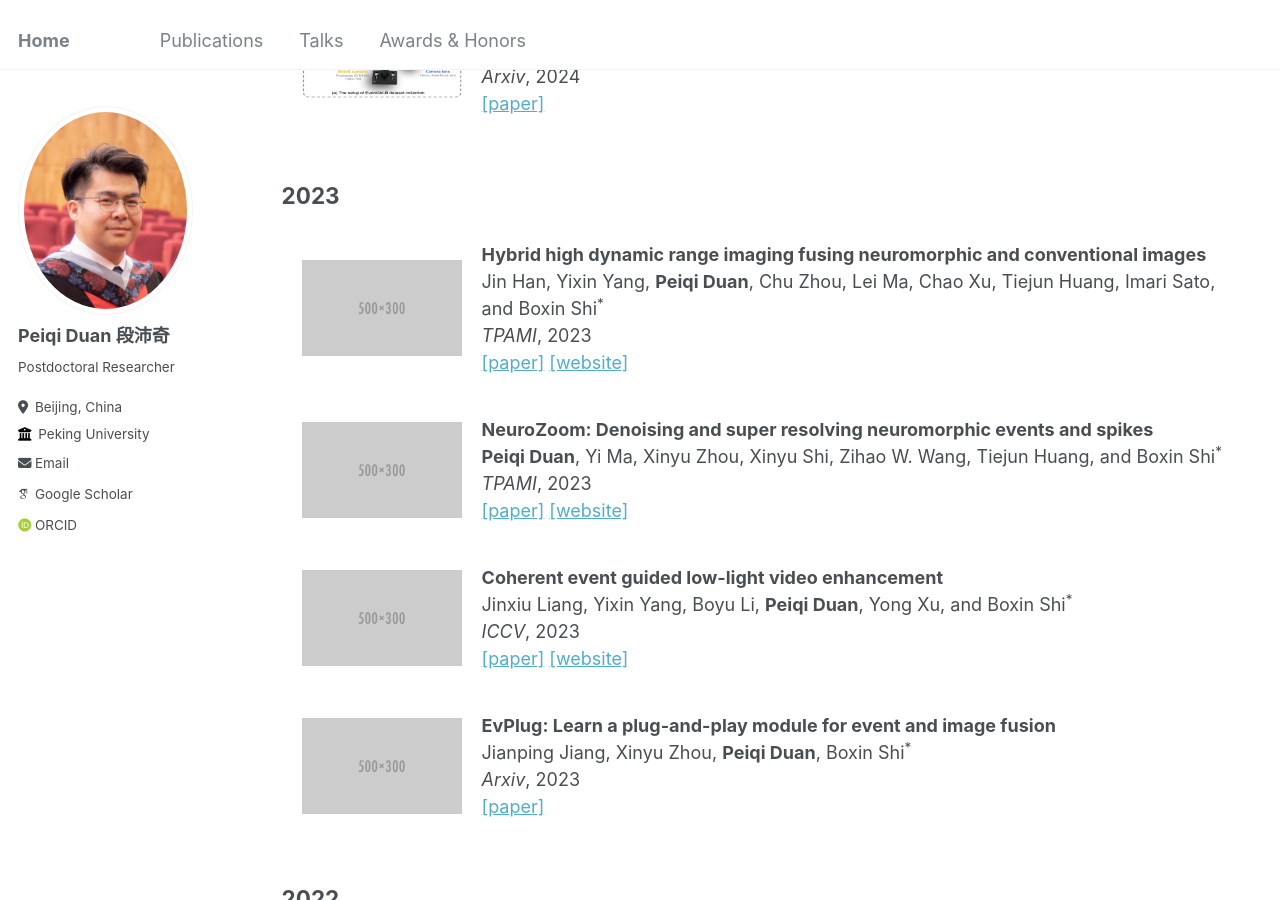
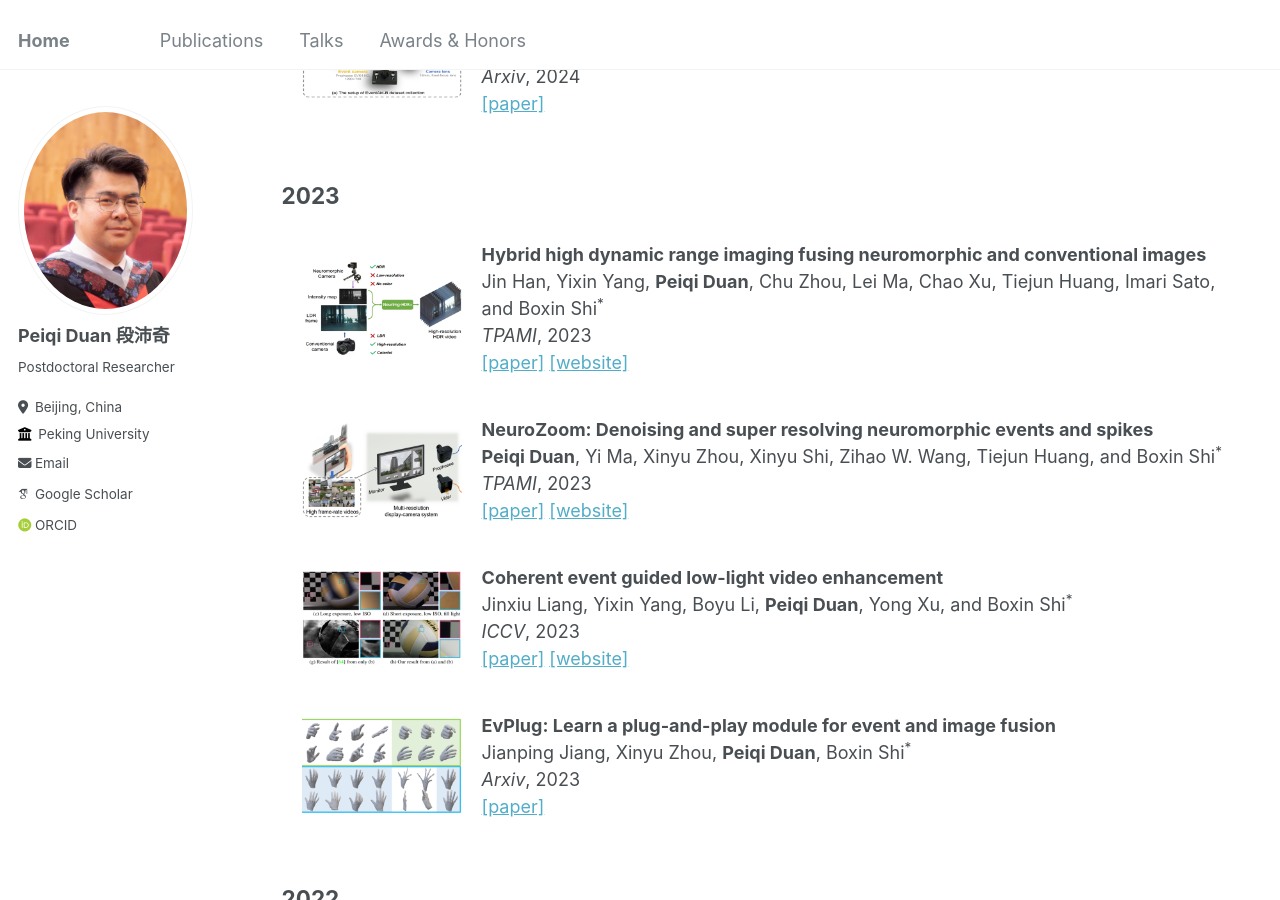
Before and after one commit to peiqi-duan/peiqi-duan.github.io, a Jekyll site: the page built from _pages/publications.md, in a window 1280 px wide and 900 px high, scrolled down 607 px. Built offline with Jekyll 4.4.1, drawn with Linux system fonts in a browser that asks for light colours; some web fonts are replaced.

Commit message:
Update publications.md

```diff
--- a/_pages/publications.md
+++ b/_pages/publications.md
@@ -57,7 +57,7 @@ In top venues: TPAMI × 3, CVPR × 5, ICCV × 1, ECCV × 1, MM × 1</div>
 <h2><span>2023</span></h2>
   <div class="flex-row" onmouseout="par2net_stop()" onmouseover="par2net_start()">
     <div class="image-container">
-      <img src="../images/500x300.png" width="160" alt="Image">
+      <img src="../images/HDRpami.png" width="160" alt="Image">
     </div>
     <div class="text-container">
       <papertitle>Hybrid high dynamic range imaging fusing neuromorphic and conventional images</papertitle>
@@ -73,7 +73,7 @@ In top venues: TPAMI × 3, CVPR × 5, ICCV × 1, ECCV × 1, MM × 1</div>
 
   <div class="flex-row" onmouseout="par2net_stop()" onmouseover="par2net_start()">
     <div class="image-container">
-      <img src="../images/500x300.png" width="160" alt="Image">
+      <img src="../images/NeuroZoom.png" width="160" alt="Image">
     </div>
     <div class="text-container">
       <papertitle>NeuroZoom: Denoising and super resolving neuromorphic events and spikes</papertitle>
@@ -89,7 +89,7 @@ In top venues: TPAMI × 3, CVPR × 5, ICCV × 1, ECCV × 1, MM × 1</div>
 
   <div class="flex-row" onmouseout="par2net_stop()" onmouseover="par2net_start()">
     <div class="image-container">
-      <img src="../images/500x300.png" width="160" alt="Image">
+      <img src="../images/LowLight.png" width="160" alt="Image">
     </div>
     <div class="text-container">
       <papertitle>Coherent event guided low-light video enhancement</papertitle>
@@ -105,7 +105,7 @@ In top venues: TPAMI × 3, CVPR × 5, ICCV × 1, ECCV × 1, MM × 1</div>
 
   <div class="flex-row" onmouseout="par2net_stop()" onmouseover="par2net_start()">
     <div class="image-container">
-      <img src="../images/500x300.png" width="160" alt="Image">
+      <img src="../images/EvPlug.png" width="160" alt="Image">
     </div>
     <div class="text-container">
       <papertitle>EvPlug: Learn a plug-and-play module for event and image fusion</papertitle>
@@ -121,7 +121,7 @@ In top venues: TPAMI × 3, CVPR × 5, ICCV × 1, ECCV × 1, MM × 1</div>
 <h2><span>2022</span></h2>
   <div class="flex-row" onmouseout="par2net_stop()" onmouseover="par2net_start()">
     <div class="image-container">
-      <img src="../images/500x300.png" width="160" alt="Image">
+      <img src="../images/DataAss.png" width="160" alt="Image">
     </div>
     <div class="text-container">
       <papertitle>Data association between event streams and intensity frames under diverse baselines</papertitle>
@@ -136,7 +136,7 @@ In top venues: TPAMI × 3, CVPR × 5, ICCV × 1, ECCV × 1, MM × 1</div>
 
    <div class="flex-row" onmouseout="par2net_stop()" onmouseover="par2net_start()">
     <div class="image-container">
-      <img src="../images/500x300.png" width="160" alt="Image">
+      <img src="../images/EvUnroll.png" width="160" alt="Image">
     </div>
     <div class="text-container">
       <papertitle>EvUnroll: Neuromorphic events based rolling shutter image correction</papertitle>
@@ -153,7 +153,7 @@ In top venues: TPAMI × 3, CVPR × 5, ICCV × 1, ECCV × 1, MM × 1</div>
   <h2><span>2021</span></h2>
   <div class="flex-row" onmouseout="par2net_stop()" onmouseover="par2net_start()">
     <div class="image-container">
-      <img src="../images/500x300.png" width="160" alt="Image">
+      <img src="../images/GEFpami.png" width="160" alt="Image">
     </div>
     <div class="text-container">
       <papertitle>Guided Event Filtering: Synergy between intensity images and neuromorphic events for high performance imaging</papertitle>
@@ -169,7 +169,7 @@ In top venues: TPAMI × 3, CVPR × 5, ICCV × 1, ECCV × 1, MM × 1</div>
 
    <div class="flex-row" onmouseout="par2net_stop()" onmouseover="par2net_start()">
     <div class="image-container">
-      <img src="../images/500x300.png" width="160" alt="Image">
+      <img src="../images/EventZoom.png" width="160" alt="Image">
     </div>
     <div class="text-container">
       <papertitle>EventZoom: Learning to denoise and super resolve neuromorphic events</papertitle>
@@ -186,7 +186,7 @@ In top venues: TPAMI × 3, CVPR × 5, ICCV × 1, ECCV × 1, MM × 1</div>
 <h2><span>2020</span></h2>
   <div class="flex-row" onmouseout="par2net_stop()" onmouseover="par2net_start()">
     <div class="image-container">
-      <img src="../images/500x300.png" width="160" alt="Image">
+      <img src="../images/HDRcvpr.png" width="160" alt="Image">
     </div>
     <div class="text-container">
       <papertitle>Neuromorphic camera guided high dynamic range imaging</papertitle>
@@ -201,7 +201,7 @@ In top venues: TPAMI × 3, CVPR × 5, ICCV × 1, ECCV × 1, MM × 1</div>
 
    <div class="flex-row" onmouseout="par2net_stop()" onmouseover="par2net_start()">
     <div class="image-container">
-      <img src="../images/500x300.png" width="160" alt="Image">
+      <img src="../images/GEFcvpr.png" width="160" alt="Image">
     </div>
     <div class="text-container">
       <papertitle>Joint filtering of intensity images and neuromorphic events for high-resolution noise robust imaging</papertitle>
```
